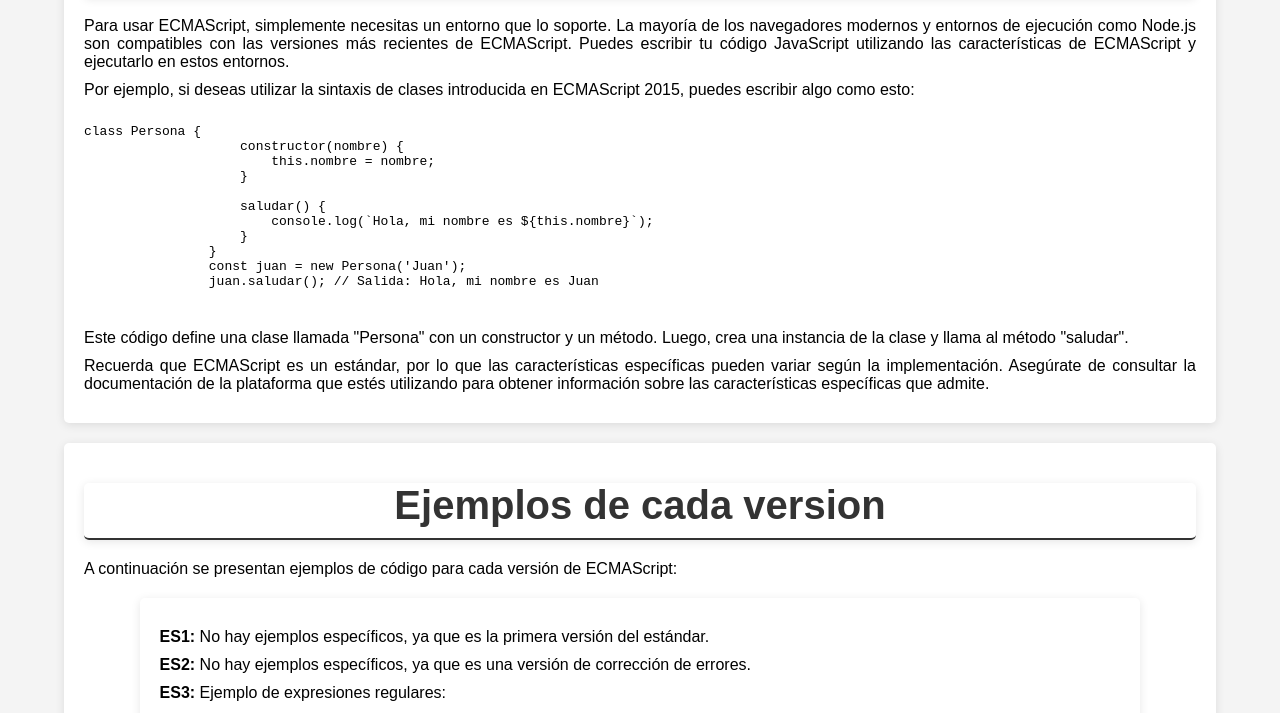
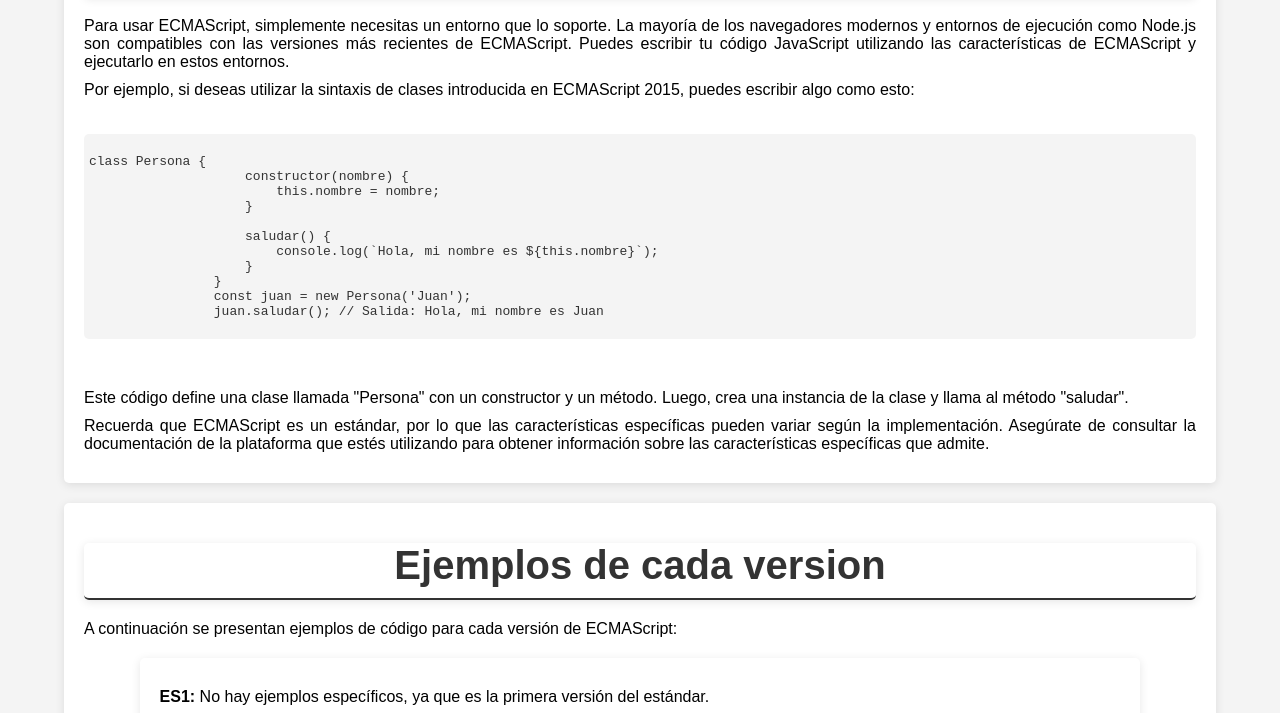
Before and after one commit to BryanVillabona/Taller_ECMAScript, a plain HTML site: page index.html in a window 1280 px wide. Shown: the part 2212-2925 px from the top of the page. Drawn offline with Linux system fonts and the light colour scheme.

Commit message:
style: :lipstick: Se mejora el estilo en los codigos
By @BryanVillabona

```diff
--- a/CSS/estilos.css
+++ b/CSS/estilos.css
@@ -213,6 +213,18 @@ footer p {
     margin: 0;
 }
 
+code {
+    background-color: #f4f4f4;
+    padding: 5px;
+    border-radius: 5px;
+    font-family: monospace;
+    color: #333;
+    font-size: 1em;
+    display: block;
+    margin: 10px 0;
+
+}
+
 @media (min-width: 500px) {
     .tabla {
         width: 90%;
@@ -353,8 +365,6 @@ footer p {
 
     #ejemplos-versiones ul {
         width: 100%;
-        overflow: auto;
-        white-space: nowrap;
     }
 
     header {
```
